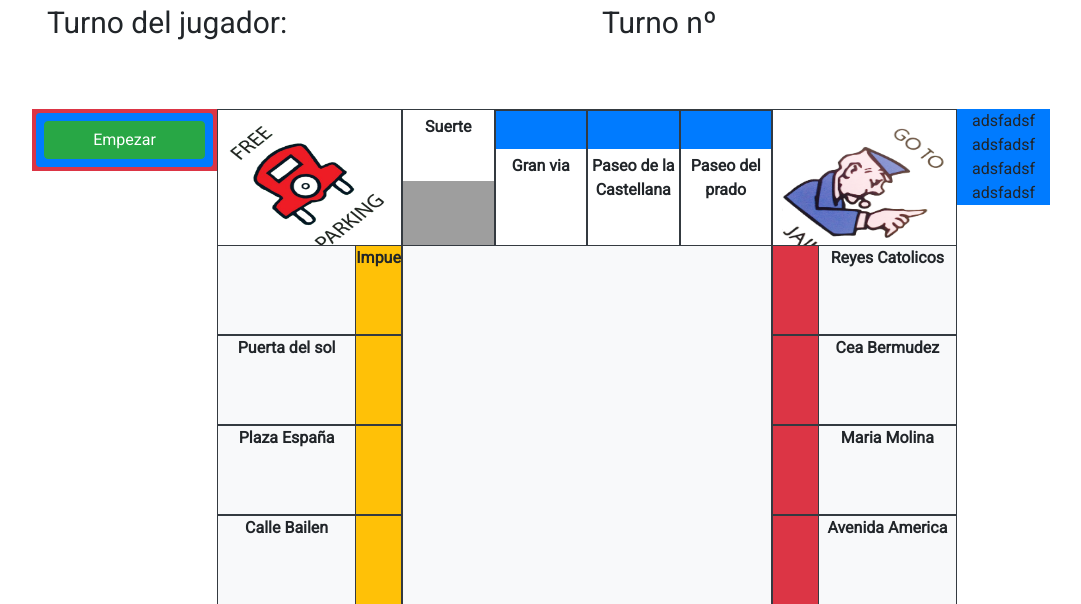
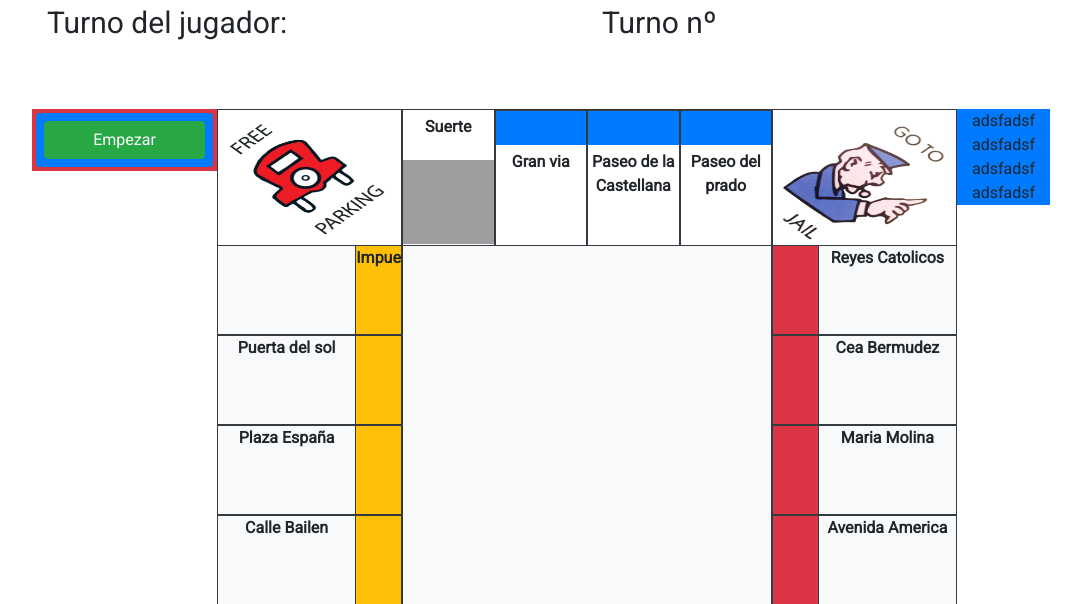
Before and after one commit to GilleanKosu/proyectoFCT, a Symfony app: template templates/tableBoots.html.twig in a window 1280 px wide. Shown: the top 604 px of the page, without its empty margins (53-1134 px from the left). Run offline with Twig, Linux system fonts and the light colour scheme; the template is opened without the code that fills it, so the values that code supplies are empty; some libraries are stand-ins or nearby versions; grey boxes are pictures that could not be loaded.

Commit message:
Solucionado problema con la casilla de suerte2 que se mostraba regular

```diff
--- a/templates/tableBoots.html.twig
+++ b/templates/tableBoots.html.twig
@@ -94,19 +94,19 @@
                                         </div>
                                 </div>
 
-                                <div class="col-xl-1ths col-lg-1ths col-md-1ths col-sm-1ths border border-dark">
-                                        <div class="w-100 h-25"><p>Suerte</p></div>
-                                        <div id="suerte2" class="w-100 h-75 suerte">
-                                                <p></p>
-                                                <div class="row mt-2 ml-3">
+                                <div class="col-xl-1ths col-lg-1ths col-md-1ths col-sm-1ths colum border border-dark">
+                                                <div class="w-100 h-25"><p>Suerte</p></div>
+                                                <div id="suerte2" class="w-100 h-75 suerte">
+                                                        <p style="padding:0px; margin:0px;"></p>
+                                                        <div class="row mt-0 ml-3">
 
-                                                </div>
-                                                <div class="row mt-2 mb-1 ml-3">
+                                                        </div>
+                                                        <div class="row mt-2 mb-1 ml-3">
 
+                                                        </div>
                                                 </div>
 
                                         </div>
-                                </div>
 
                                 <div class="col-xl-1ths col-lg-1ths col-md-1ths col-sm-1ths border border-dark casilla_filla_arriba">
                                         <div class="w-100 h-25 bg-primary border-top border-dark"></div>
```
